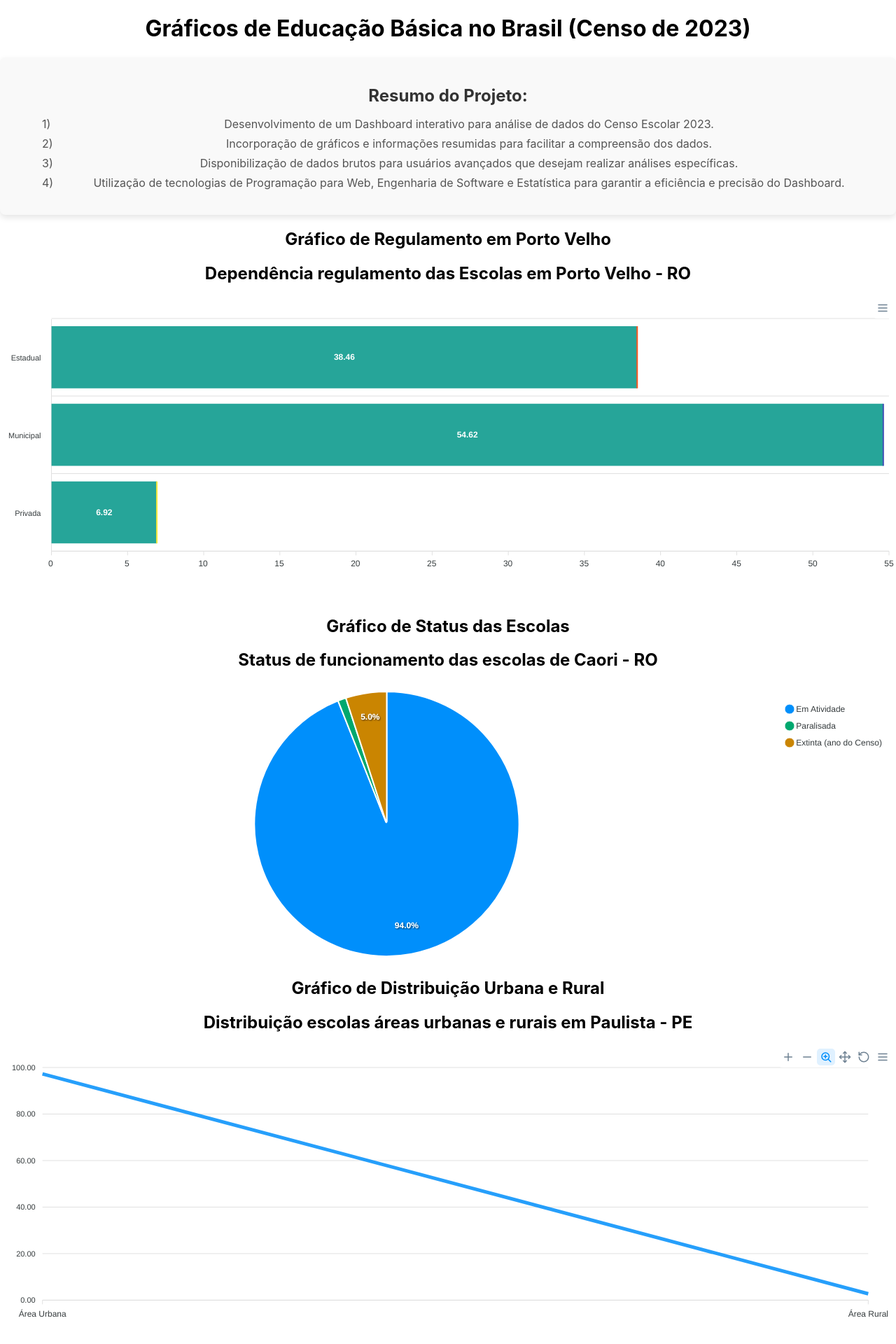
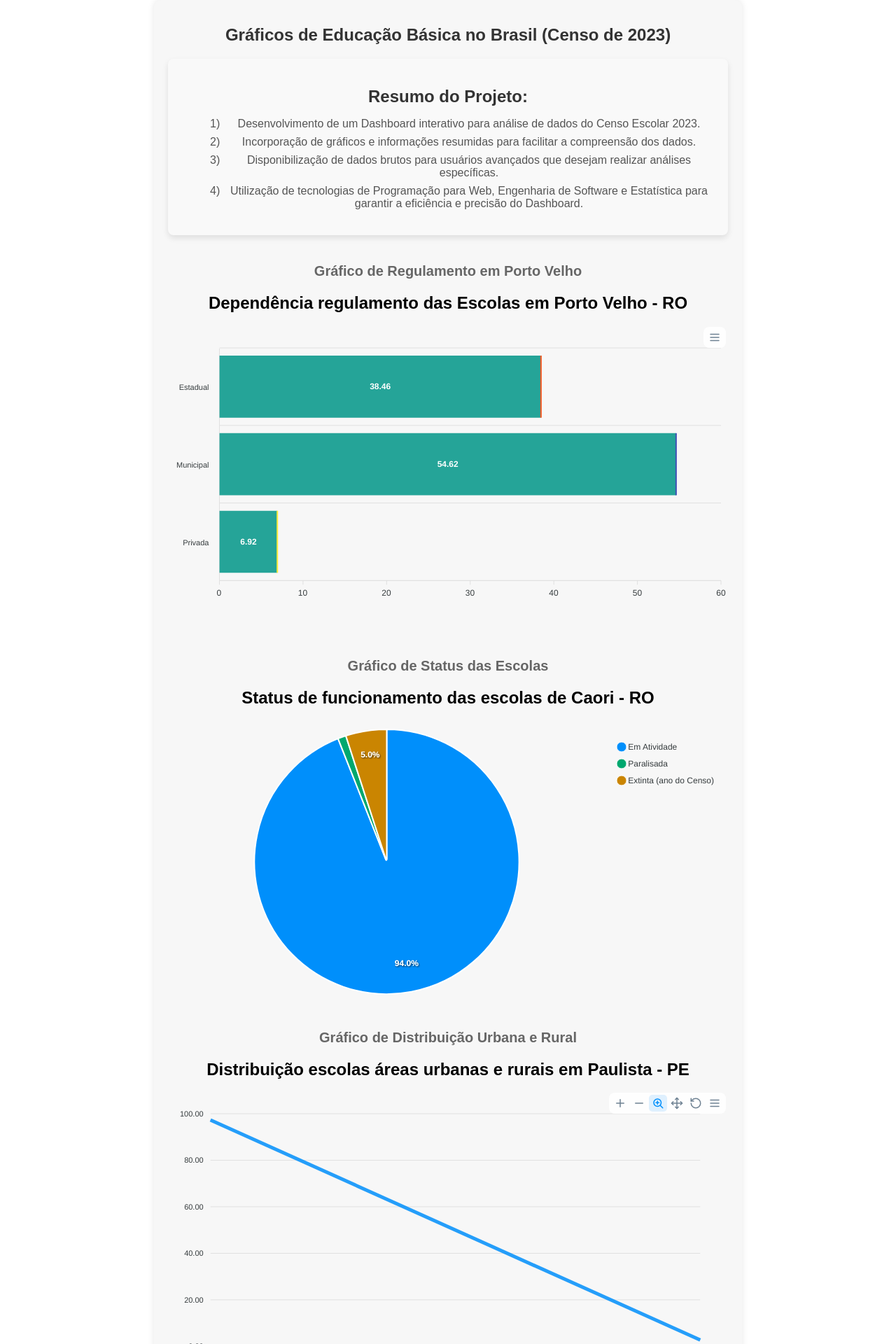
Before and after one commit to DavidHenrique2106/Dashboard_Js, a React (Create React App) app: page / in a window 1280 px wide. Shown: the top 1920 px of the page at 70% size. Built offline with nearby package versions, Linux system fonts and the light colour scheme.

Commit message:
feat: aplicando estilos

```diff
--- a/src/App.js
+++ b/src/App.js
@@ -9,38 +9,72 @@ import Footer from './components/Footer';
 import Presentation from './components/Apresentacao';
 
 function App() {
+  const appStyle = {
+    fontFamily: 'Arial, sans-serif',
+    textAlign: 'center',
+    maxWidth: '800px',
+    margin: '0 auto',
+    padding: '20px',
+    backgroundColor: '#f7f7f7',
+    borderRadius: '10px',
+    boxShadow: '0 0 10px rgba(0, 0, 0, 0.1)',
+  };
+
+  const headerStyle = {
+    marginBottom: '20px',
+  };
+
+  const h1Style = {
+    fontSize: '24px',
+    color: '#333',
+  };
+
+  const sectionStyle = {
+    marginBottom: '40px',
+  };
+
+  const h2Style = {
+    fontSize: '20px',
+    marginBottom: '10px',
+    color: '#666',
+  };
+
+  const footerStyle = {
+    marginTop: '40px',
+  };
+
   return (
-    <div className="App">
-      <header>
-        <h1>Gráficos de Educação Básica no Brasil (Censo de 2023)</h1>
+    <div className="App" style={appStyle}>
+      <header style={headerStyle}>
+        <h1 style={h1Style}>Gráficos de Educação Básica no Brasil (Censo de 2023)</h1>
       </header>
       <main>
-        <section className="chart-section1">
+        <section className="chart-section" style={sectionStyle}>
           <Presentation />
         </section>
-        <section className="chart-section2">
-          <h2>Gráfico de Regulamento em Porto Velho</h2>
+        <section className="chart-section" style={sectionStyle}>
+          <h2 style={h2Style}>Gráfico de Regulamento em Porto Velho</h2>
           <ExcelChartComponent />
         </section>
-        <section className="chart-section3">
-          <h2>Gráfico de Status das Escolas</h2>
+        <section className="chart-section" style={sectionStyle}>
+          <h2 style={h2Style}>Gráfico de Status das Escolas</h2>
           <SchoolStatusChart />
         </section>
-        <section className="chart-section4">
-          <h2>Gráfico de Distribuição Urbana e Rural</h2>
+        <section className="chart-section" style={sectionStyle}>
+          <h2 style={h2Style}>Gráfico de Distribuição Urbana e Rural</h2>
           <UrbanRuralChart />
         </section>
-        <section className="chart-section5">
-          <h2>Gráfico de Tipo de Escola</h2>
+        <section className="chart-section" style={sectionStyle}>
+          <h2 style={h2Style}>Gráfico de Tipo de Escola</h2>
           <SchoolTypeChart />
         </section>
-        <section className="chart-section6">
-          <h2>Gráfico de Tipo de Prédio Escolar</h2>
+        <section className="chart-section" style={sectionStyle}>
+          <h2 style={h2Style}>Gráfico de Tipo de Prédio Escolar</h2>
           <SchoolBuildingChart />
         </section>
       </main>
-      <footer>
-        <Footer/>
+      <footer style={footerStyle}>
+        <Footer style={footerStyle} />
       </footer>
     </div>
   );
```
